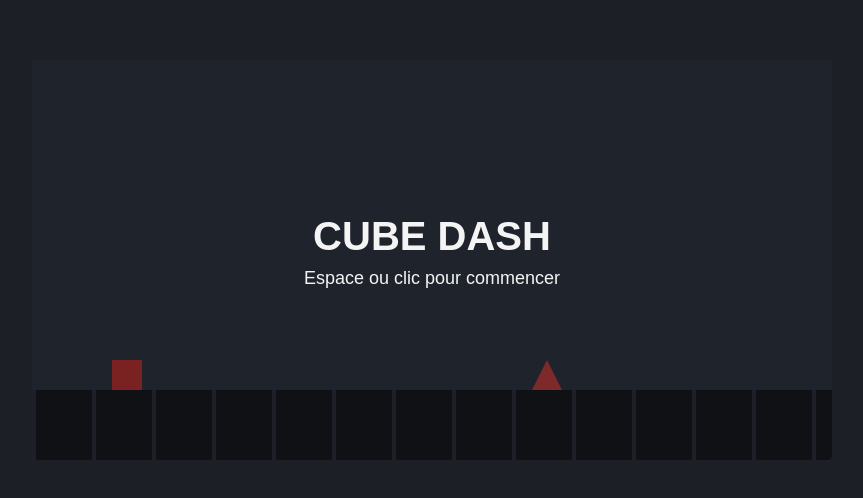
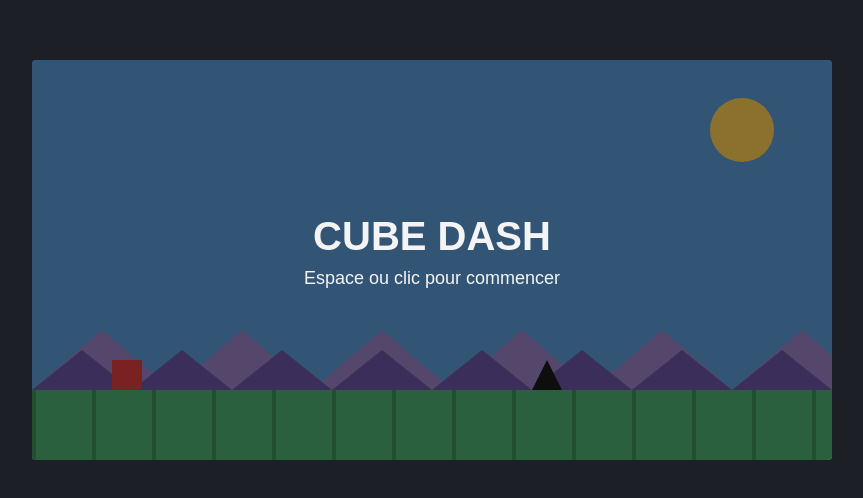
Before and after one commit to Li-au/Premier-projet, a website: page cube-dash/index.html in a window 1280 px wide. Shown: the part 140-638 px from the top of the page, without its empty margins (208-1071 px from the left). Drawn offline with Linux system fonts and the light colour scheme.

Commit message:
feat(ui): Add colorful background (sun, hills) and finalize flat color palette

```diff
--- a/cube-dash/game.js
+++ b/cube-dash/game.js
@@ -1,13 +1,16 @@
 const PLAYER_SIZE = 30;
 const PLAYER_X = 80;
-const GROUND_COLOR = '#1d1f27';
-const GROUND_MARK_COLOR = '#34384a';
+const GROUND_COLOR = '#4caf6e';
+const GROUND_MARK_COLOR = '#3d8e59';
 const GROUND_MARK_SPACING = 60;
 const GROUND_MARK_WIDTH = 4;
 const WORLD_SPEED = 0.4;
 const ROTATION_SPEED = 0.006;
-const OBSTACLE_COLOR = '#e44d4d';
+const OBSTACLE_COLOR = '#1a1a1a';
 const TEXT_COLOR = '#f4f4f4';
+const SUN_COLOR = '#ffce54';
+const HILL_FAR_COLOR = '#9b7fc4';
+const HILL_NEAR_COLOR = '#6c54a3';
 
 const canvas = document.getElementById('game-canvas');
 const ctx = canvas.getContext('2d');
@@ -90,8 +93,33 @@ function update(dt) {
   }
 }
 
+function renderHillRow(color, baseY, amplitude, spacing, parallaxOffset) {
+  ctx.fillStyle = color;
+  const scrolledOffset = parallaxOffset % spacing;
+  for (let x = -scrolledOffset - spacing; x < canvas.width + spacing; x += spacing) {
+    ctx.beginPath();
+    ctx.moveTo(x, baseY);
+    ctx.lineTo(x + spacing / 2, baseY - amplitude);
+    ctx.lineTo(x + spacing, baseY);
+    ctx.closePath();
+    ctx.fill();
+  }
+}
+
+function renderBackground(groundLineY) {
+  ctx.fillStyle = SUN_COLOR;
+  ctx.beginPath();
+  ctx.arc(canvas.width - 90, 70, 32, 0, Math.PI * 2);
+  ctx.fill();
+
+  renderHillRow(HILL_FAR_COLOR, groundLineY, 60, 140, worldOffset * 0.2);
+  renderHillRow(HILL_NEAR_COLOR, groundLineY, 40, 100, worldOffset * 0.4);
+}
+
 function renderWorld() {
   const groundLineY = GROUND_Y + PLAYER_SIZE;
+  renderBackground(groundLineY);
+
   ctx.fillStyle = GROUND_COLOR;
   ctx.fillRect(0, groundLineY, canvas.width, canvas.height - groundLineY);
 
--- a/cube-dash/style.css
+++ b/cube-dash/style.css
@@ -8,6 +8,6 @@ body {
 }
 
 #game-canvas {
-  background: #3a4150;
+  background: #5b9bd5;
   border-radius: 4px;
 }
```
